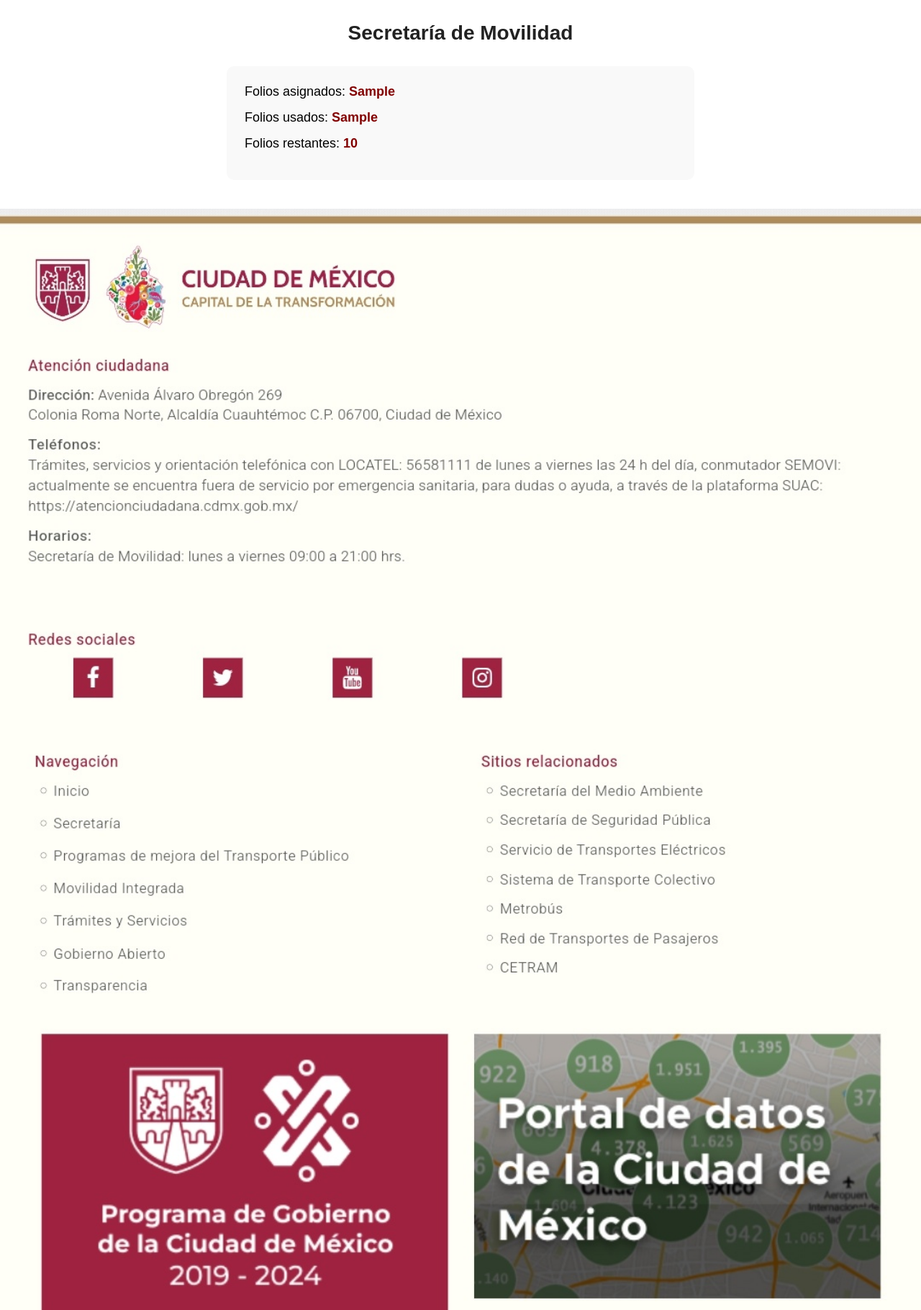
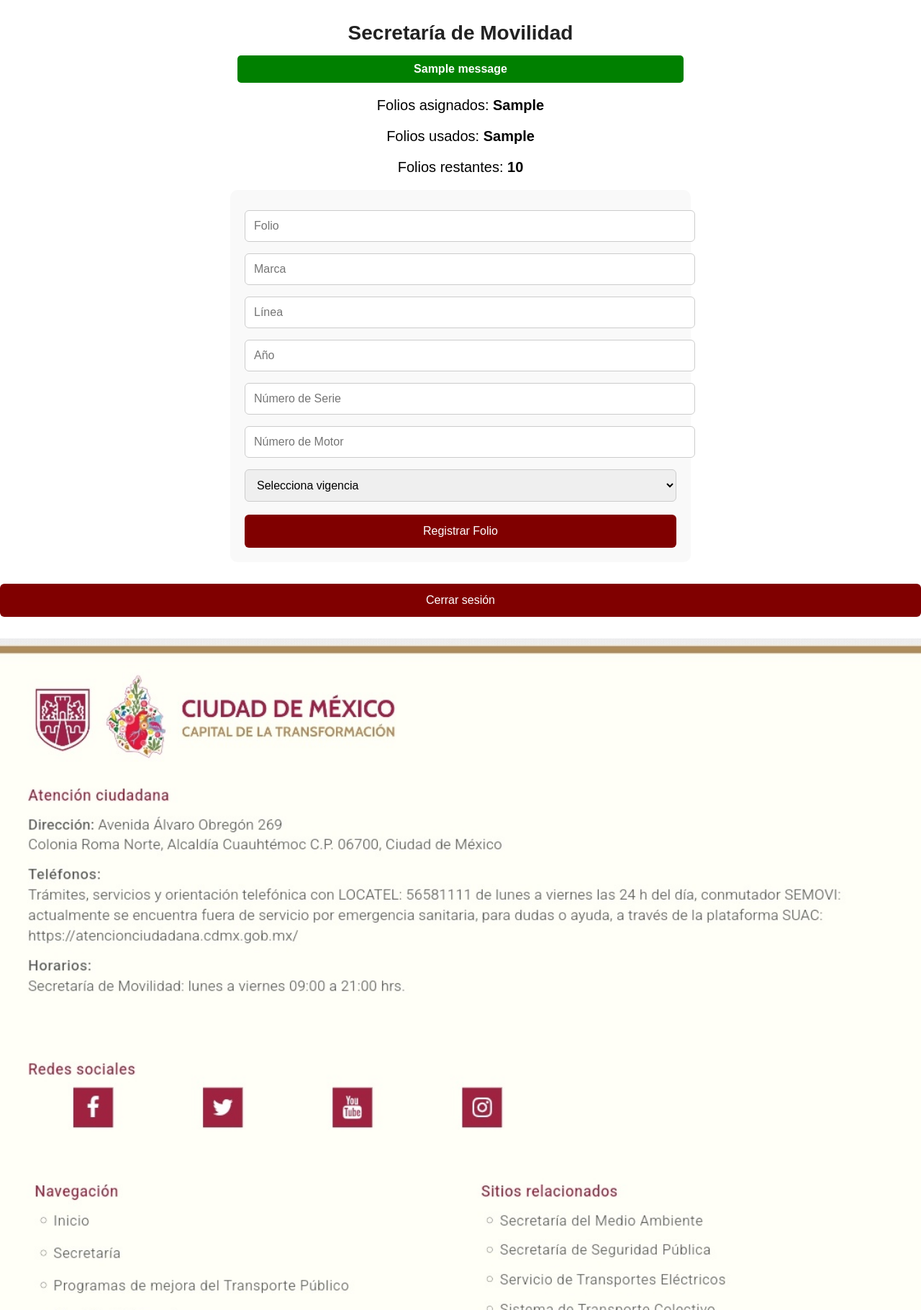
Before and after one commit to Gsr1989/registro-vehiculos, a Flask app: template templates/registro_usuario.html in a window 1280 px wide. Shown: the part 100-1920 px from the top of the page at 72% size. Run offline with Flask 3, Linux system fonts and the light colour scheme; the template is opened without the code that fills it: most values are stand-ins (such as "Sample title", 1, 10 or a date in 2020); one stand-in notice (Sample message) is shown.

Commit message:
Update registro_usuario.html

```diff
--- a/templates/registro_usuario.html
+++ b/templates/registro_usuario.html
@@ -2,7 +2,7 @@
 <html lang="es">
 <head>
     <meta charset="UTF-8">
-    <title>Registro de Folios</title>
+    <title>Panel del Usuario</title>
     <meta name="viewport" content="width=device-width, initial-scale=1">
     <style>
         body {
@@ -27,44 +27,66 @@
             font-weight: bold;
             color: #222;
         }
-        .contenido {
+        .info {
+            text-align: center;
+            font-size: 20px;
+            margin: 20px 0;
+        }
+        .formulario {
             max-width: 600px;
-            margin: 30px auto;
+            margin: 20px auto;
+            padding: 20px;
             background-color: #f9f9f9;
-            padding: 25px;
             border-radius: 10px;
         }
-        .dato {
-            font-size: 18px;
-            margin-bottom: 15px;
+        input, select {
+            width: 100%;
+            padding: 12px;
+            margin: 8px 0;
+            font-size: 16px;
+            border-radius: 6px;
+            border: 1px solid #ccc;
         }
-        .dato strong {
-            color: #800000;
+        .btn {
+            background-color: #800000;
+            color: white;
+            padding: 14px;
+            font-size: 16px;
+            border: none;
+            border-radius: 6px;
+            cursor: pointer;
+            width: 100%;
+            margin-top: 10px;
+        }
+        .btn:hover {
+            background-color: #a00000;
+        }
+        .flash-message {
+            padding: 10px;
+            margin: 15px auto;
+            width: 90%;
+            max-width: 600px;
+            border-radius: 5px;
+            color: white;
+            font-weight: bold;
+            text-align: center;
+        }
+        .success {
+            background-color: green;
+        }
+        .error {
+            background-color: red;
         }
         footer {
-            margin-top: 40px;
-            width: 100%;
+            margin-top: 30px;
         }
         footer img {
             width: 100%;
             display: block;
         }
-        @media (max-width: 600px) {
-            header img {
-                height: 60px;
-            }
-            .titulo {
-                font-size: 24px;
-                margin-top: 20px;
-            }
-            .dato {
-                font-size: 16px;
-            }
-        }
     </style>
 </head>
 <body>
-
     <header>
         <img src="{{ url_for('static', filename='logo.png') }}" alt="Logo">
         <img src="{{ url_for('static', filename='sub_logo.png') }}" alt="Sub Logo">
@@ -72,15 +94,42 @@
 
     <div class="titulo">Secretaría de Movilidad</div>
 
-<div class="contenido">
-    <div class="dato">Folios asignados: <strong>{{ folios_info.folios_asignac }}</strong></div>
-    <div class="dato">Folios usados: <strong>{{ folios_info.folios_usados }}</strong></div>
-    <div class="dato">Folios restantes: <strong>{{ folios_info.folios_asignac - folios_info.folios_usados }}</strong></div>
+    {% with messages = get_flashed_messages(with_categories=true) %}
+      {% if messages %}
+        {% for category, message in messages %}
+          <div class="flash-message {{ category }}">{{ message }}</div>
+        {% endfor %}
+      {% endif %}
+    {% endwith %}
+
+    <div class="info">
+        <p>Folios asignados: <strong>{{ folios_info.folios_asignac }}</strong></p>
+        <p>Folios usados: <strong>{{ folios_info.folios_usados }}</strong></p>
+        <p>Folios restantes: <strong>{{ folios_info.folios_asignac - folios_info.folios_usados }}</strong></p>
     </div>
+
+    <form method="POST" action="/registro_usuario" class="formulario">
+        <input type="text" name="folio" placeholder="Folio" required>
+        <input type="text" name="marca" placeholder="Marca" required>
+        <input type="text" name="linea" placeholder="Línea" required>
+        <input type="number" name="anio" placeholder="Año" required>
+        <input type="text" name="serie" placeholder="Número de Serie" required>
+        <input type="text" name="motor" placeholder="Número de Motor" required>
+        <select name="vigencia" required>
+            <option value="">Selecciona vigencia</option>
+            <option value="30">30 días</option>
+            <option value="60">60 días</option>
+            <option value="90">90 días</option>
+        </select>
+        <button type="submit" class="btn">Registrar Folio</button>
+    </form>
+
+    <form action="/logout" method="GET">
+        <button class="btn" type="submit">Cerrar sesión</button>
+    </form>
 
     <footer>
         <img src="{{ url_for('static', filename='footer.png') }}" alt="Footer">
     </footer>
-
 </body>
 </html>
```
Lines whose indentation alone changed are shown as unchanged.
